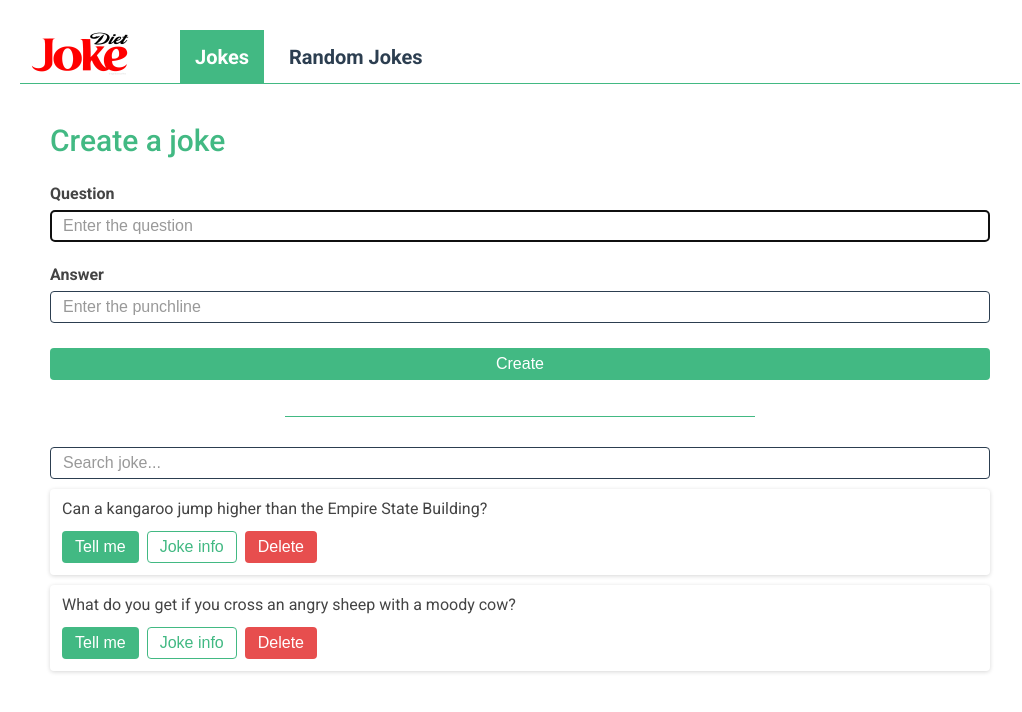
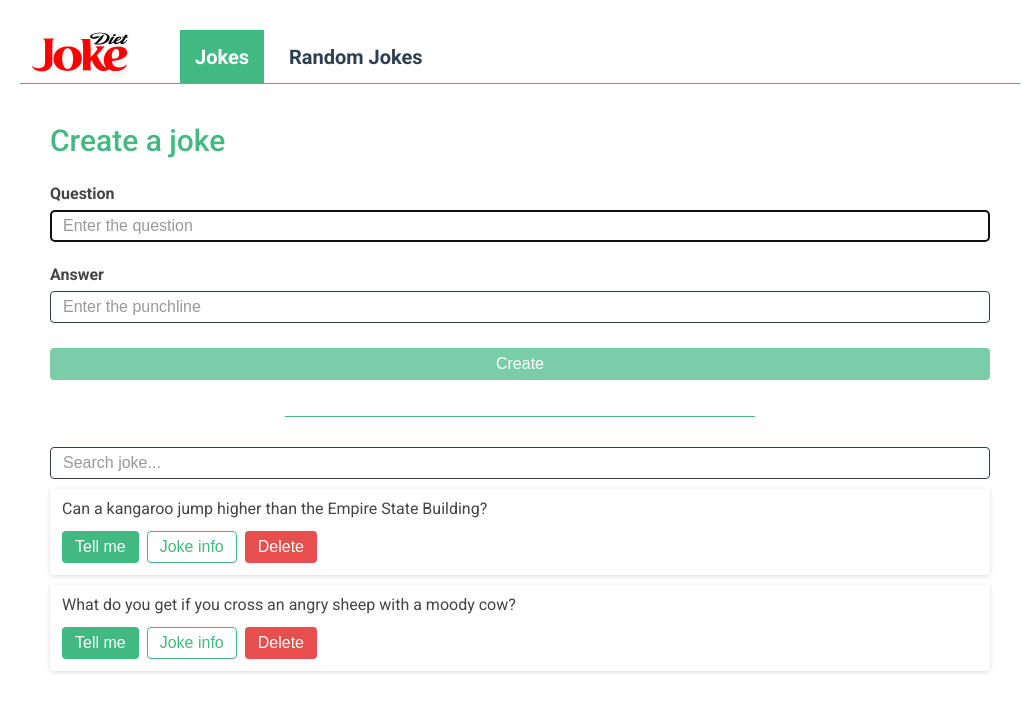
Before and after one commit to Arturs-E/37md-joke-app-vue, a Vue app: page /jokes in a window 1280 px wide. Shown: the top 712 px of the page, without its empty margins (120-1142 px from the left). Built offline with nearby package versions, Linux system fonts and the light colour scheme.

Commit message:
Some styling

```diff
--- a/src/components/Buttons/Button.scss
+++ b/src/components/Buttons/Button.scss
@@ -34,4 +34,9 @@
       background-color: #c04141;
     }
   }
+
+  &--disabled {
+    opacity: 0.7;
+    cursor: not-allowed;
+  }
 }
--- a/src/components/CreateJoke/CreateJokeForm.vue
+++ b/src/components/CreateJoke/CreateJokeForm.vue
@@ -25,7 +25,12 @@
           v-model="inputValues.answer"
         />
       </label>
-      <Button title="Create" />
+      <Button
+        title="Create"
+        :additional-classes="
+          !inputValues.question || !inputValues.answer ? 'button--disabled' : ''
+        "
+      />
     </div>
   </form>
 </template>
--- a/src/views/Jokes/Jokes.vue
+++ b/src/views/Jokes/Jokes.vue
@@ -101,10 +101,8 @@ export default defineComponent({
       if (!this.searchInput) {
         return this.jokesData;
       } else {
-        return this.jokesData.filter(
-          (joke) =>
-            joke.question.includes(this.searchInput) ||
-            joke.answer.includes(this.searchInput)
+        return this.jokesData.filter((joke) =>
+          joke.question.includes(this.searchInput)
         );
       }
     },
```
